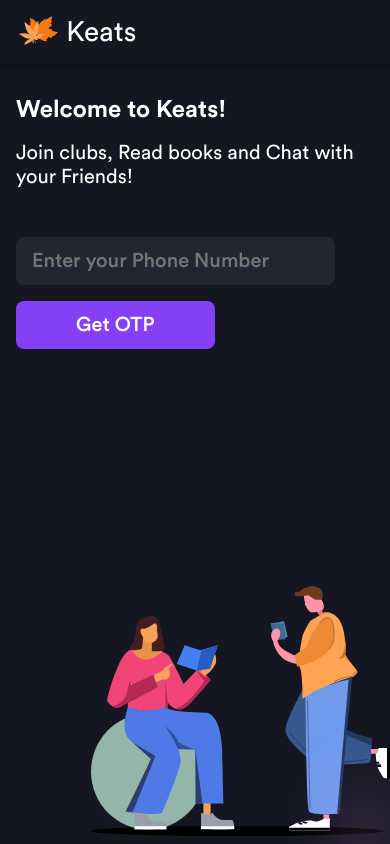
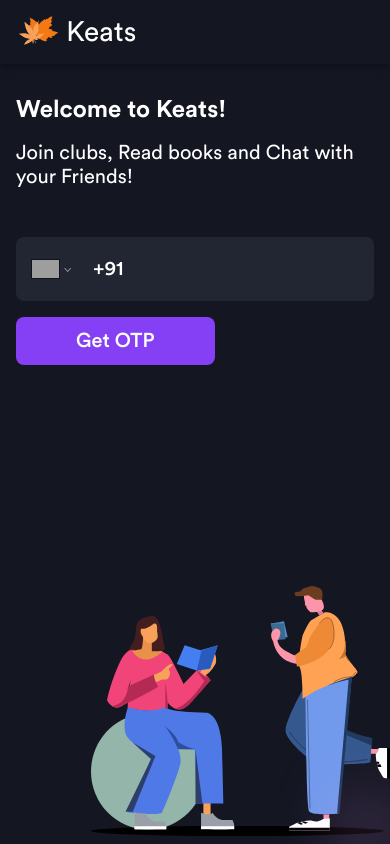
Before and after one commit to GDGVIT/keats-frontend, a React (Create React App) app: page / in a window 390 px wide. Both pictures are taken after a click on the element "Sign In". Built offline with nearby package versions, Linux system fonts and the light colour scheme; grey boxes are pictures that could not be loaded.

Commit message:
feat: added phone country code

```diff
--- a/package.json
+++ b/package.json
@@ -10,9 +10,11 @@
     "@types/node": "^12.0.0",
     "@types/react": "^17.0.0",
     "@types/react-dom": "^17.0.0",
+    "@types/react-phone-number-input": "^3.0.6",
     "firebase": "^8.3.3",
     "react": "^17.0.2",
     "react-dom": "^17.0.2",
+    "react-phone-number-input": "^3.1.18",
     "react-scripts": "4.0.3",
     "stylelint": "^13.12.0",
     "stylelint-config-standard": "^21.0.0",
--- a/src/components/PhoneNo.tsx
+++ b/src/components/PhoneNo.tsx
@@ -1,16 +1,22 @@
-import React, { useContext, useEffect } from 'react'
+import React, { useContext, useState, useEffect } from 'react'
 import { AppContext } from './../Context'
 import firebase from 'firebase/app'
 import 'firebase/auth'
 import './../styles/Form.css'
+import './../styles/PhoneNo.css'
+// import PhoneInput from 'react-phone-number-input'
+import PhoneInput from 'react-phone-number-input'
+import 'react-phone-number-input/style.css'
 
-const PhoneNo : React.FC= () => {
+const PhoneNo: React.FC = () => {
   const { stageState } = useContext(AppContext)
   const [, setStage] = stageState
 
+  const [value, setValue] = useState('')
+
   useEffect(() => {
     (window as any).recaptchaVerifier = new firebase.auth.RecaptchaVerifier('sign-in-button', {
-      size: 'invisible',
+      size: 'invisible'
       // callback: (response: any) => {
       //   // reCAPTCHA solved, allow signInWithPhoneNumber.
       // Redirect to clubs
@@ -21,7 +27,8 @@ const PhoneNo : React.FC= () => {
   const handleSubmit = async (e: React.BaseSyntheticEvent): Promise<any> => {
     try {
       e.preventDefault()
-      const phoneNumber: string = e.target[0].value
+      // const phoneNumber: string = e.target[0].value
+      const phoneNumber: string = value
       const appVerifier = (window as any).recaptchaVerifier
       const confirmationResult = await firebase.auth().signInWithPhoneNumber(phoneNumber, appVerifier);
       (window as any).confirmationResult = confirmationResult
@@ -34,7 +41,13 @@ const PhoneNo : React.FC= () => {
   return (
     <form onSubmit={handleSubmit}>
       <label>
-        <input name='phone' type='tel' placeholder='Enter your Phone Number' required />
+        {/* <input name='phone' type='tel' placeholder='Enter your Phone Number' required /> */}
+        <PhoneInput
+          international
+          defaultCountry='IN'
+          value={value}
+          onChange={setValue}
+        />
       </label>
       <button type='submit' id='sign-in-button'>Get OTP</button>
     </form>
--- a/src/styles/Form.css
+++ b/src/styles/Form.css
@@ -5,7 +5,6 @@ form {
 
 form label {
   display: flex;
-  flex-direction: column;
 }
 
 input,
--- /dev/null
+++ b/src/styles/PhoneNo.css
@@ -0,0 +1,28 @@
+.PhoneInput {
+  margin: 0.5rem 0;
+  font-family: 'CircularStd', sans-serif;
+  border: none;
+  border-radius: 0.5rem;
+  color: var(--light);
+  padding-left: 1rem;
+  max-width: 100%;
+  background-color: var(--dim);
+  text-overflow: ellipsis;
+}
+
+.PhoneInputCountrySelect {
+  font-weight: 500;
+  font-family: 'CircularStd', sans-serif;
+  background-color: var(--dim);
+  color: var(--light);
+  border: none;
+  border-radius: 0.5rem;
+}
+
+.PhoneInputCountrySelect:focus {
+  outline: none;
+}
+
+.PhoneInputCountrySelect option {
+  font-weight: 500;
+}
```
Also changed, not shown: 1 other file (tests, documents, lock files or other folders).
